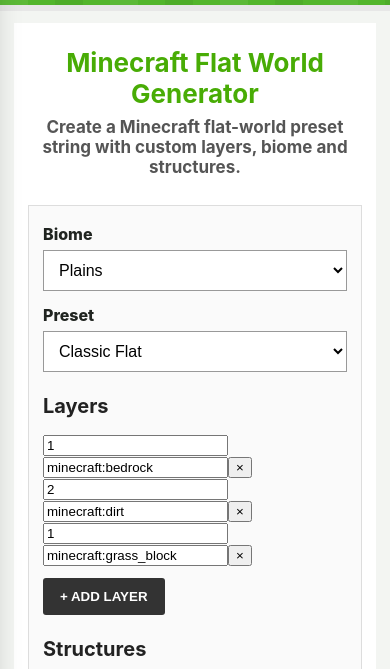
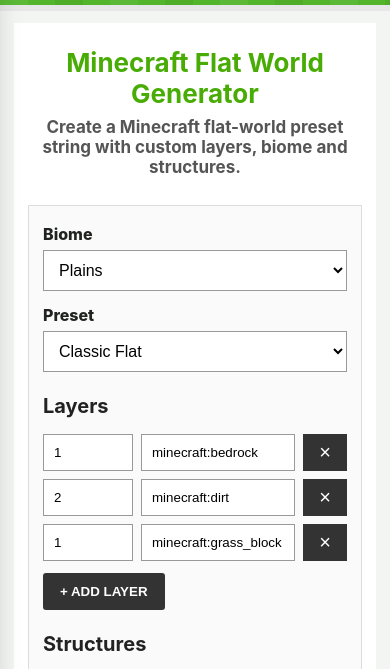
Before and after one commit to phanluanvt/minetoolsx, a website: page public/flat-world.html in a window 390 px wide. Shown: the part 99-768 px from the top of the page. Drawn offline with Linux system fonts and the light colour scheme.

Commit message:
Add dynamic flat world layer styles

```diff
--- a/public/tools.css
+++ b/public/tools.css
@@ -28,4 +28,4 @@
 .seo-guide{margin-top:34px;background:#fff;text-align:left}.seo-guide p{line-height:1.65;color:#555}
 .copy-feedback{font-size:12px;color:#3f8f20;font-weight:800;margin-left:8px}
 @media(max-width:700px){.tool-main h1{font-size:26px}.panel{padding:18px 14px}.output{font-size:13px}}
-.color-palette{display:grid;grid-template-columns:repeat(8,1fr);gap:8px}.color-chip{cursor:pointer}.color-chip input{position:absolute;opacity:0}.color-chip span{display:block;aspect-ratio:1;border:3px solid #ddd;box-shadow:inset 0 0 0 1px #0003}.color-chip input:checked+span{outline:4px solid #48ac05;outline-offset:1px}@media(max-width:600px){.color-palette{grid-template-columns:repeat(4,1fr)}}.enchant-row{display:grid;grid-template-columns:minmax(0,1fr) 100px 44px;gap:8px;margin:8px 0}.enchant-row select,.enchant-row input{padding:10px;border:1px solid #999}.enchant-row .remove{background:#333;color:#fff;border:0;font-size:20px}.tool-warning{margin-top:12px;padding:10px;background:#f0f0f0;font-size:13px}
+.color-palette{display:grid;grid-template-columns:repeat(8,1fr);gap:8px}.color-chip{cursor:pointer}.color-chip input{position:absolute;opacity:0}.color-chip span{display:block;aspect-ratio:1;border:3px solid #ddd;box-shadow:inset 0 0 0 1px #0003}.color-chip input:checked+span{outline:4px solid #48ac05;outline-offset:1px}@media(max-width:600px){.color-palette{grid-template-columns:repeat(4,1fr)}}.enchant-row{display:grid;grid-template-columns:minmax(0,1fr) 100px 44px;gap:8px;margin:8px 0}.enchant-row select,.enchant-row input{padding:10px;border:1px solid #999}.enchant-row .remove{background:#333;color:#fff;border:0;font-size:20px}.tool-warning{margin-top:12px;padding:10px;background:#f0f0f0;font-size:13px}.flat-row{display:grid;grid-template-columns:90px minmax(0,1fr) 44px;gap:8px;margin:8px 0}.flat-row input{padding:10px;border:1px solid #999}.flat-row .remove{border:0;background:#333;color:#fff;font-size:20px}.structure-checks{flex-wrap:wrap;gap:16px}.layer-preview{margin:18px 0;border:2px solid #555;background:#dff4ff;min-height:80px;display:flex;flex-direction:column;justify-content:flex-end}.layer-preview div{display:flex;align-items:center;justify-content:center;font-weight:800;font-size:12px;color:#fff;text-shadow:0 1px 2px #000}
```
